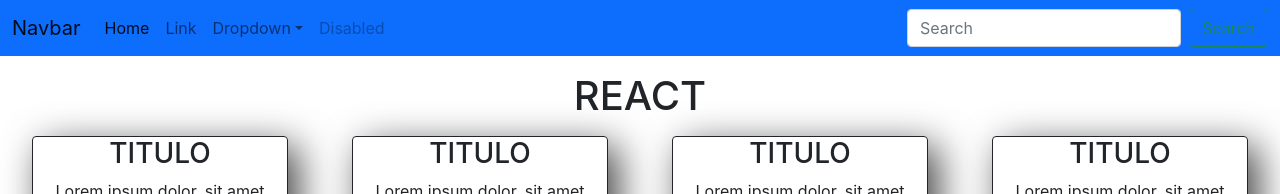
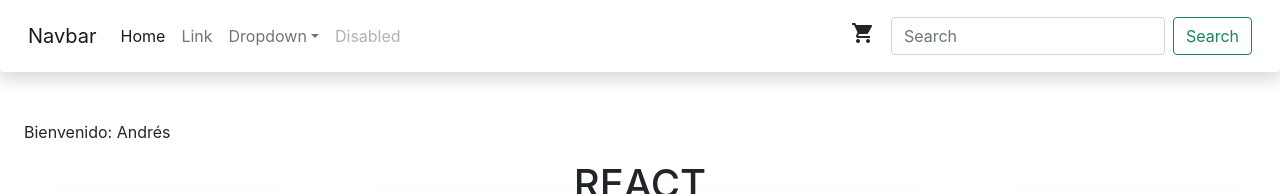
Before and after one commit to Andres-ARG/coder-React, a React (Create React App) app: page / in a window 1280 px wide. Shown: the top 194 px of the page. Built offline with nearby package versions, Linux system fonts and the light colour scheme.

Commit message:
Desafío: Crea tu landing

```diff
--- a/public/index.html
+++ b/public/index.html
@@ -13,7 +13,8 @@
     <link rel="manifest" href="%PUBLIC_URL%/manifest.json" />
     <!-- BOOTSTRAP -->
     <link href="https://cdn.jsdelivr.net/npm/bootstrap@5.1.3/dist/css/bootstrap.min.css" rel="stylesheet" integrity="sha384-1BmE4kWBq78iYhFldvKuhfTAU6auU8tT94WrHftjDbrCEXSU1oBoqyl2QvZ6jIW3" crossorigin="anonymous">
-
+    <!-- MATERIAL ICONS -->
+    <link href="https://fonts.googleapis.com/icon?family=Material+Icons" rel="stylesheet">
     <title>App-CamposBrainovich</title>
   </head>
   <body>
--- a/src/App.css
+++ b/src/App.css
@@ -6,4 +6,5 @@
 .post{
   box-shadow: 10px 10px 38px 0px rgba(0,0,0,0.75);
   width: 20vw;
+  overflow: hidden;
 }
--- a/src/App.js
+++ b/src/App.js
@@ -1,11 +1,13 @@
 import './App.css';
 import NavBar from './components/NavBar';
 import Main from './components/Main';
+import ItemListContainer from './ItemListContainer'
 
 function App() {
   return (
     <>
       <NavBar></NavBar>
+      <ItemListContainer nombre="Andrés"/>
       <Main></Main>
     </>
   );
--- /dev/null
+++ b/src/ItemListContainer.js
@@ -0,0 +1,9 @@
+const ItemListContainer = (props) => {
+  return (
+    <div className="mx-4">
+        <p>Bienvenido: {props.nombre}</p>
+    </div>
+  )
+}
+
+export default ItemListContainer
--- /dev/null
+++ b/src/components/CartWidget.js
@@ -0,0 +1,7 @@
+const CartWidget = () => {
+  return (
+    <span class="material-icons mx-3">shopping_cart</span>
+  )
+}
+
+export default CartWidget
--- a/src/components/Main.js
+++ b/src/components/Main.js
@@ -8,22 +8,22 @@
             <div className='text-center border border-dark rounded post'>
                 <h3>TITULO</h3>
                 <p>Lorem ipsum dolor, sit amet consectetur.</p>
-                <img src='https://picsum.photos/200/200'></img>
+                <img src='https://picsum.photos/200/200?random=1' className='imgPost'></img>
             </div>
             <div className='text-center border border-dark rounded post'>
                 <h3>TITULO</h3>
                 <p>Lorem ipsum dolor, sit amet consectetur.</p>
-                <img src='https://picsum.photos/200/200'></img>
+                <img src='https://picsum.photos/200/200?random=2' className='imgPost'></img>
             </div>
             <div className='text-center border border-dark rounded post'>
                 <h3>TITULO</h3>
                 <p>Lorem ipsum dolor, sit amet consectetur.</p>
-                <img src='https://picsum.photos/200/200'></img>
+                <img src='https://picsum.photos/200/200?random=3' className='imgPost'></img>
             </div>
             <div className='text-center border border-dark rounded post'>
                 <h3>TITULO</h3>
                 <p>Lorem ipsum dolor, sit amet consectetur.</p>
-                <img src='https://picsum.photos/200/200'></img>
+                <img src='https://picsum.photos/200/200?random=4' className='imgPost'></img>
             </div>
         </div>
     </main>
--- a/src/components/NavBar.js
+++ b/src/components/NavBar.js
@@ -1,10 +1,10 @@
 import React from 'react'
-
+import CartWidget from './CartWidget'
 const NavBar = () => {
   return (
     <>
     <header>
-        <nav className="navbar navbar-expand-lg navbar-light bg-primary">
+        <nav className="navbar navbar-expand-lg navbar-light shadow p-3 mb-5 bg-white rounded">
           <div className="container-fluid">
             <a className="navbar-brand" href="#">Navbar</a>
             <button className="navbar-toggler" type="button" data-bs-toggle="collapse" data-bs-target="#navbarSupportedContent" aria-controls="navbarSupportedContent" aria-expanded="false" aria-label="Toggle navigation">
@@ -33,6 +33,9 @@
                   <a className="nav-link disabled">Disabled</a>
                 </li>
               </ul>
+              <div>
+                <CartWidget />
+              </div>
               <form className="d-flex">
                 <input className="form-control me-2" type="search" placeholder="Search" aria-label="Search" />
                 <button className="btn btn-outline-success" type="submit">Search</button>
```
